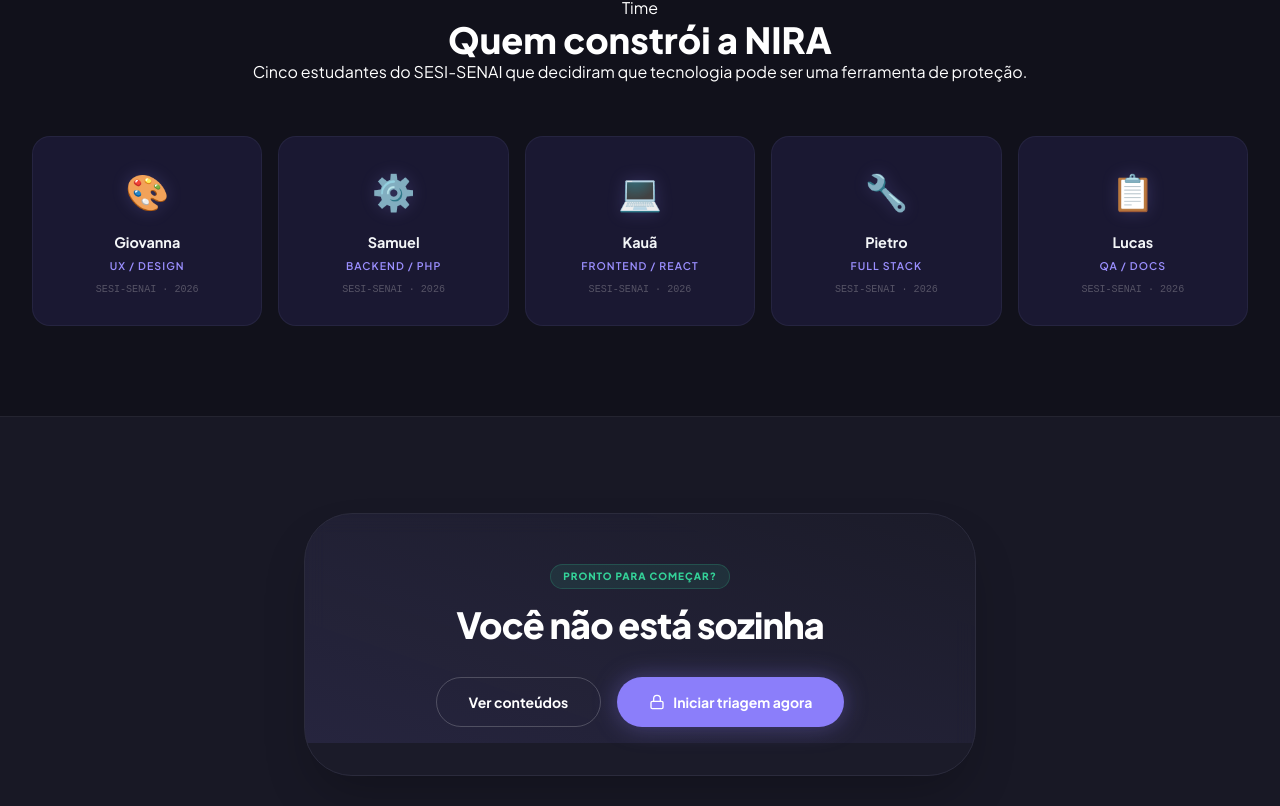
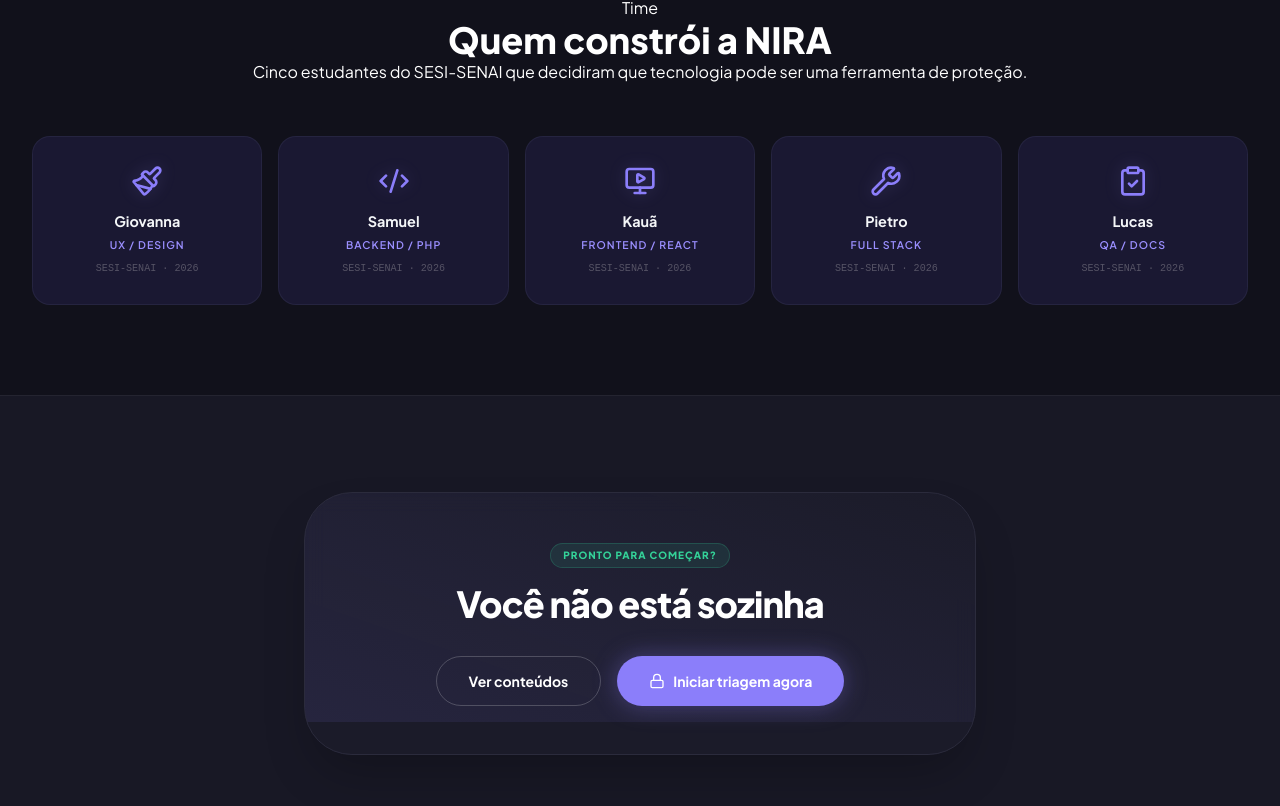
Before and after one commit to pietro-renno/Nira, a React (Vite) app: page /sobre in a window 1280 px wide. Shown: the part 1854-2660 px from the top of the page. Built offline with nearby package versions, Linux system fonts and the light colour scheme.

Commit message:
melhoria nos icones da pagina inicio e sobre; espaçamento da hero e navbar corrigida; animação melhorada na pagina inicio (seção FAQ).

```diff
--- a/src/components/Footer.jsx
+++ b/src/components/Footer.jsx
@@ -84,7 +84,7 @@ export default function Footer() {
                 <a href="tel:180" className="footer__link">180 — Central da Mulher</a>
                 <a href="tel:192" className="footer__link">192 — SAMU</a>
                 <a href="tel:100" className="footer__link">100 — Direitos Humanos</a>
-                <Link to="/chat" className="footer__link" style={{ color:'#FF4757' }}>🆘 S.O.S. NIRA</Link>
+                <Link to="/chat" className="footer__link flex items-center gap-1.5" style={{ color:'#FF4757' }}><AlertCircle size={14} /> S.O.S. NIRA</Link>
               </div>
             </div>
           </div>
--- a/src/components/admin/UserRow.jsx
+++ b/src/components/admin/UserRow.jsx
@@ -1,5 +1,5 @@
 import React from 'react';
-import { Trash2, ShieldCheck, UserX } from 'lucide-react';
+import { Trash2, ShieldCheck, UserX, Brain, HeartHandshake, Building2 } from 'lucide-react';
 
 const UserRow = ({ user, onToggle, onDelete }) => {
   return (
@@ -16,14 +16,14 @@ const UserRow = ({ user, onToggle, onDelete }) => {
       <td className="px-4 py-4 whitespace-nowrap">
         {user.specialty !== '-' ? (
           <span className="flex items-center gap-1.5 font-bold text-[11px] text-white/80">
-            <span className="opacity-60">{user.specialty.includes('Psicólogo') ? '🧠' : '🤝'}</span> {user.specialty}
+            <span className="opacity-60 text-brand-primary flex items-center justify-center">{user.specialty.includes('Psicólogo') ? <Brain size={14} /> : <HeartHandshake size={14} />}</span> {user.specialty}
           </span>
         ) : <span className="opacity-20 text-xs">-</span>}
       </td>
       <td className="px-4 py-4 whitespace-nowrap">
         {user.link !== '-' ? (
           <span className="flex items-center gap-2 text-text-muted font-bold text-[10px]">
-            🏢 {user.link}
+            <Building2 size={12} className="text-brand-primary" /> {user.link}
           </span>
         ) : <span className="opacity-20 text-xs">-</span>}
       </td>
--- a/src/index.css
+++ b/src/index.css
@@ -24,6 +24,10 @@
     margin: 0;
     padding: 0;
     min-height: 100vh;
+  }
+
+  :root {
+    --nav-h: 80px;
   }
 
   /* Custom Glow utility */
@@ -397,7 +401,7 @@
 .faq-item__q    { font-weight:600; font-size:.88rem; color:#fff; line-height:1.4; flex:1; }
 .faq-item__icon { width:26px; height:26px; border-radius:50%; background:rgba(255,255,255,.07); border:1px solid rgba(255,255,255,.12); display:flex; align-items:center; justify-content:center; font-size:.8rem; color:rgba(255,255,255,.45); flex-shrink:0; transition:all .28s; }
 .faq-item--open .faq-item__icon { background:rgba(139,126,250,.18); border-color:rgba(139,126,250,.4); color:var(--color-brand-primary); transform:rotate(45deg); }
-.faq-item__body { max-height:0; overflow:hidden; transition:max-height .4s cubic-bezier(0,1,.2,1),padding .3s; padding:0 20px; }
+.faq-item__body { max-height:0; overflow:hidden; transition:max-height .8s ease-in-out, padding .6s ease-in-out; padding:0 20px; }
 .faq-item--open .faq-item__body { max-height:320px; padding-bottom:18px; }
 .faq-item__a   { font-size:.875rem; color:rgba(255,255,255,.55); line-height:1.78; border-top:1px solid #2B2B3C; padding-top:14px; font-weight:400; }
 .faq-item__tag { display:inline-block; background:rgba(139,126,250,.1); border-radius:100px; padding:2px 10px; font-size:.6rem; color:var(--color-brand-primary); letter-spacing:.08em; text-transform:uppercase; margin-bottom:10px; font-weight:600; }
--- a/src/pages/Home.jsx
+++ b/src/pages/Home.jsx
@@ -1,5 +1,5 @@
 import { Link } from 'react-router-dom';
-import { Shield, Fingerprint, MapPin, AlertCircle, EyeOff, UserX, Clock, Heart, HeartHandshake, Lock, AlertTriangle, ArrowRight, BookOpen } from 'lucide-react';
+import { Shield, Fingerprint, MapPin, AlertCircle, EyeOff, UserX, Clock, Heart, HeartHandshake, Lock, AlertTriangle, ArrowRight, BookOpen, LifeBuoy, PhoneCall } from 'lucide-react';
 import { mockStats, mockTeam } from '../data/mockData';
 import { useState, useContext } from 'react';
 import { NiraContext } from '../context/NiraContext';
@@ -251,15 +251,15 @@ export default function Home() {
               <p className="home-faq__side-sub">Tire suas dúvidas sobre segurança, privacidade e como a NIRA funciona na prática.</p>
               <div className="home-faq__side-cta">
                 <Link to="/chat" className="home-faq__contact">
-                  <span className="home-faq__contact-icon">🆘</span>
+                  <span className="home-faq__contact-icon text-brand-emergency"><LifeBuoy size={24} /></span>
                   <div><p className="home-faq__contact-title">Precisa de ajuda agora?</p><p className="home-faq__contact-sub">Acesse a triagem anônima</p></div>
                 </Link>
                 <Link to="/conteudos" className="home-faq__contact">
-                  <span className="home-faq__contact-icon">📚</span>
+                  <span className="home-faq__contact-icon text-brand-primary"><BookOpen size={24} /></span>
                   <div><p className="home-faq__contact-title">Ver conteúdos informativos</p><p className="home-faq__contact-sub">Artigos e guias das ONGs parceiras</p></div>
                 </Link>
                 <a href="tel:180" className="home-faq__contact">
-                  <span className="home-faq__contact-icon">📞</span>
+                  <span className="home-faq__contact-icon text-[#34D399]"><PhoneCall size={24} /></span>
                   <div><p className="home-faq__contact-title">Ligue 180</p><p className="home-faq__contact-sub">Central da Mulher — 24 horas</p></div>
                 </a>
               </div>
--- a/src/pages/Login.jsx
+++ b/src/pages/Login.jsx
@@ -36,7 +36,7 @@ export default function Login() {
     <div className="min-h-screen flex text-text-main font-sans selection:bg-brand-primary/30 selection:text-white">
 
       {/* Left Form Area */}
-      <div className="flex-1 flex flex-col justify-center px-8 md:px-20 bg-bg-main relative z-10 animate-fade-in-up">
+      <div className="flex-1 flex flex-col justify-center px-8 md:px-20 pt-24 md:pt-32 pb-10 bg-bg-main relative z-10 animate-fade-in-up">
 
         <div className="max-w-md w-full mx-auto space-y-12">
 
--- a/src/pages/Sobre.jsx
+++ b/src/pages/Sobre.jsx
@@ -1,6 +1,6 @@
 import React from 'react';
 import { Link } from 'react-router-dom';
-import { Lock, Shield, User, AlertTriangle, HeartHandshake, Zap } from 'lucide-react';
+import { Lock, Shield, User, AlertTriangle, HeartHandshake, Zap, Paintbrush, Code2, MonitorPlay, Wrench, ClipboardCheck } from 'lucide-react';
 
 const css = `
 /* ══ HERO ══ */
@@ -265,11 +265,11 @@ const VALORES = [
 ];
 
 const EQUIPE = [
-  { nome:'Giovanna', papel:'UX / Design',      emoji:'🎨' },
-  { nome:'Samuel',   papel:'Backend / PHP',    emoji:'⚙️' },
-  { nome:'Kauã',     papel:'Frontend / React', emoji:'💻' },
-  { nome:'Pietro',   papel:'Full Stack',        emoji:'🔧' },
-  { nome:'Lucas',    papel:'QA / Docs',         emoji:'📋' },
+  { nome:'Giovanna', papel:'UX / Design',      icon: <Paintbrush size={32} className="mx-auto" /> },
+  { nome:'Samuel',   papel:'Backend / PHP',    icon: <Code2 size={32} className="mx-auto" /> },
+  { nome:'Kauã',     papel:'Frontend / React', icon: <MonitorPlay size={32} className="mx-auto" /> },
+  { nome:'Pietro',   papel:'Full Stack',       icon: <Wrench size={32} className="mx-auto" /> },
+  { nome:'Lucas',    papel:'QA / Docs',        icon: <ClipboardCheck size={32} className="mx-auto" /> },
 ];
 
 const TECH = [
@@ -426,7 +426,7 @@ export default function SobrePage() {
             <div className="sb-equipe__grid">
               {EQUIPE.map(m => (
                 <div key={m.nome} className="sb-membro">
-                  <span className="sb-membro__emoji">{m.emoji}</span>
+                  <span className="sb-membro__emoji text-brand-primary">{m.icon}</span>
                   <p className="sb-membro__nome">{m.nome}</p>
                   <p className="sb-membro__papel">{m.papel}</p>
                   <p className="sb-membro__school">SESI-SENAI · 2026</p>
```
Also changed, not shown: 1 other file (tests, documents, lock files or other folders).
